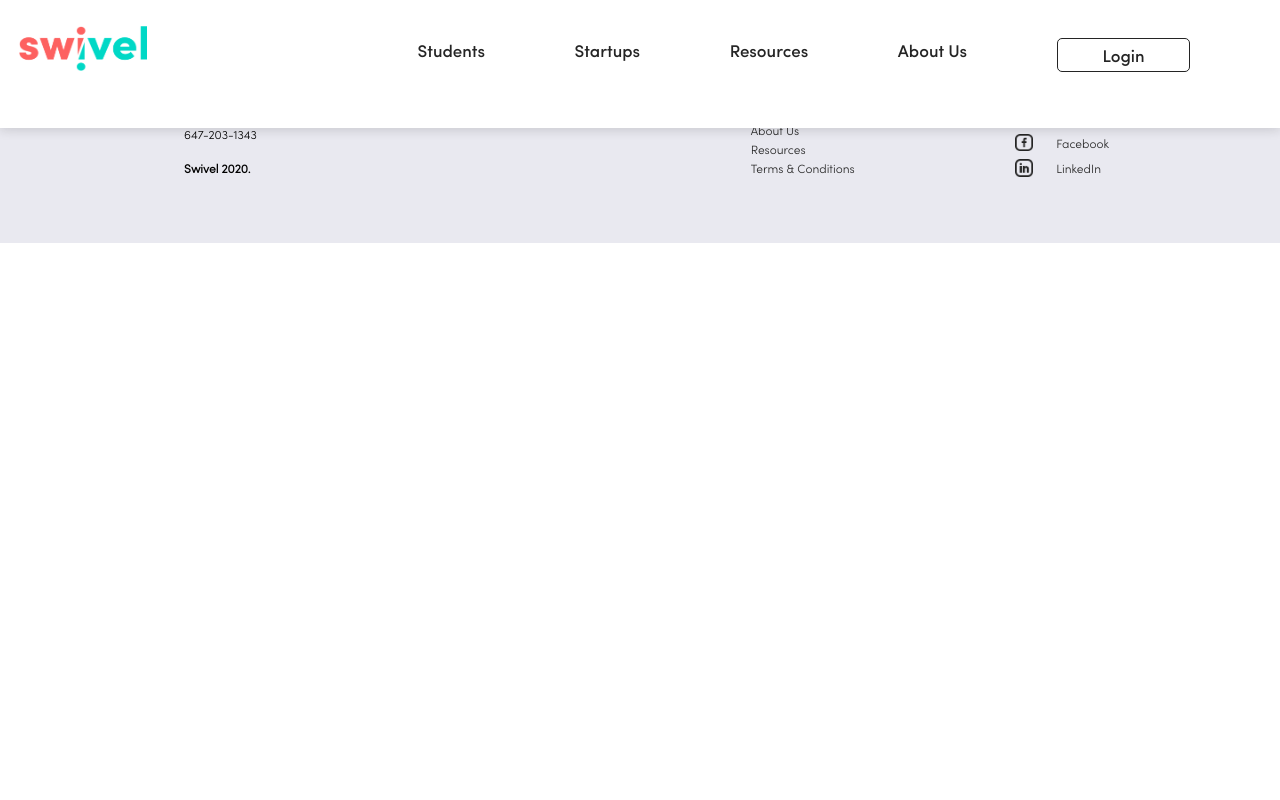
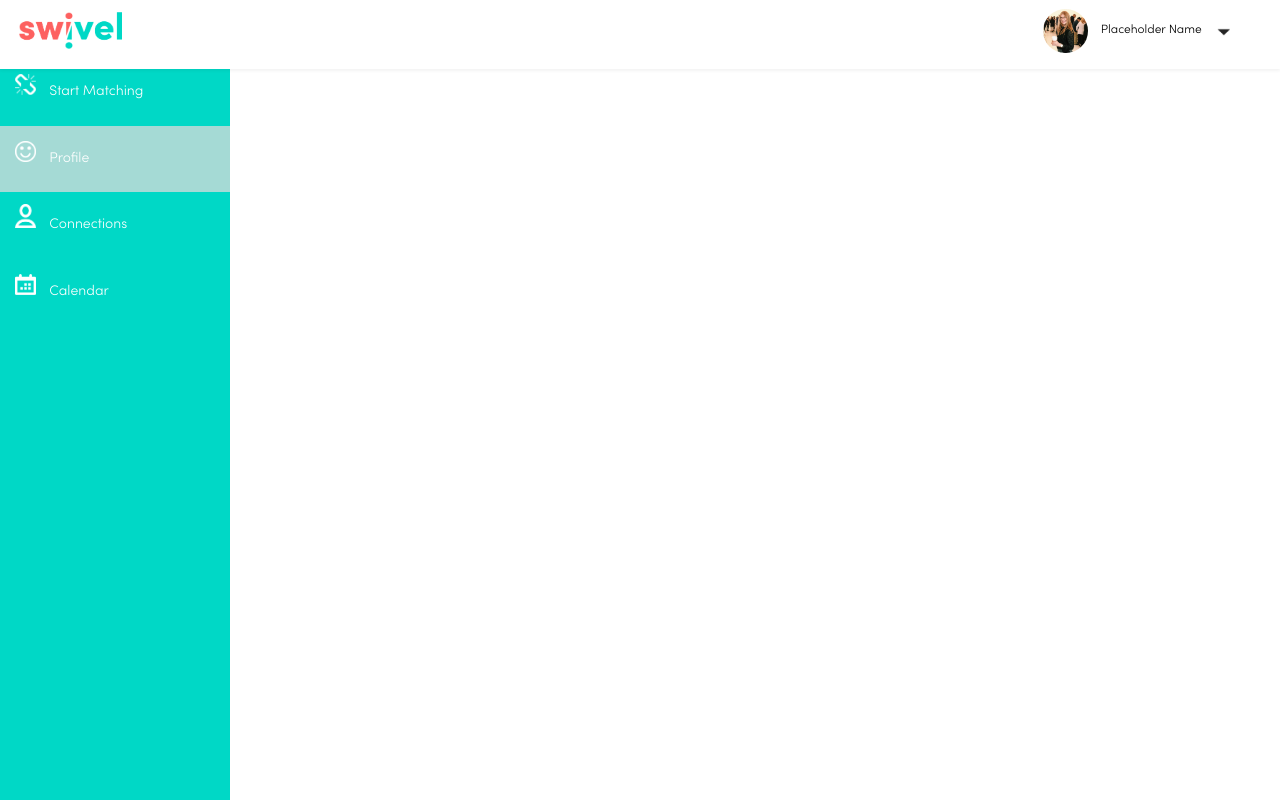
Before and after one commit to AnthonyMarsili/Swivel_Capstone, a React (Create React App) app in the folder swivel/: page /profile in a window 1280 px wide. Built offline with nearby package versions, Linux system fonts and the light colour scheme; no server answers; a web font is replaced by a local one; what aws-amplify would draw is missing.

Commit message:
side nav, top nav and dropdown styled. Dashboard redirect commented out for development

```diff
--- a/swivel/src/App.js
+++ b/swivel/src/App.js
@@ -23,7 +23,7 @@ import awsconfig from './aws-exports'
 Amplify.configure(awsconfig)
 
 function App() {
-    return (
+    /*return (
       <div className="container">
         <TopNav />
         <Route exact path="/" component={Landing} />
@@ -38,17 +38,17 @@ function App() {
         <Route exact path = '/dashboard' component = {Dashboard} />
         <Footer />
       </div>
-    )
-    /*return(
+    )*/
+    return(
       <div className="container">
         <MainNav />
         <SideNav />
-        <Route exact path="/" component={Matching} />
-        <Route exact path="/dashboard" component={Dashboard} />
+        <Route exact path="/" component={Dashboard} />
+        <Route exact path="/matching" component={Matching} />
         <Route exact path="/profile" component={Profile} />
         <Route exact path="/calendar" component={Calendar} />
       </div>
-    )*/
+    )
 }
 
 export default App
--- a/swivel/src/components/Dashboard.js
+++ b/swivel/src/components/Dashboard.js
@@ -1,8 +1,12 @@
+
+
 import React, { useState, useEffect } from 'react'
 import Amplify, { API, Auth, Hub } from 'aws-amplify'
 import {Link, Redirect} from 'react-router-dom'
 
 const Dashboard = ( ) => {
+  /*
+  Uncomment after dev
   const [redirectToLogin, setRedirectToLogin] = useState(false)
 
   useEffect(() => {
@@ -12,7 +16,7 @@ const Dashboard = ( ) => {
   })
 
   return (
-    <div className = "landing-info">
+    <div className = "dashboard">
     {
       redirectToLogin === true && (
         <Redirect to= '/login' />
@@ -27,6 +31,13 @@ const Dashboard = ( ) => {
     }
     </div>
   )
+  */
+  return(
+    <div>
+      <h1> Dashboard </h1>
+    </div>
+  )
+
 }
 
 export default Dashboard
--- a/swivel/src/components/MainNav.js
+++ b/swivel/src/components/MainNav.js
@@ -1,5 +1,6 @@
 import LogoFull from "../images/Logo_Full.png"
 import DropImg from "../images/dropdown.png"
+import DummyImg from "../images/student/student1.jpeg"
 
 import {NavLink} from 'react-router-dom'
 import { Auth, Hub } from 'aws-amplify'
@@ -18,14 +19,15 @@ const SideNav = () => {
     // if user is a student id = stud-side else id comp-nav
     <div className="main-nav">
       <img className="nav-logo" id="main-nav-logo" src={LogoFull} alt="Swivel_Logo" />
+      <img className="nav-info" id="profile-pic" src={DummyImg} alt="profile-pic" />
+      <p className="nav-info" id="profile-name"> Placeholder Name </p>
       <div className="nav-dropdown">
-        <img className="profile-pic" src="" alt="profile-pic" />
-        <p className="profile-name"> Placeholder Name <img className="nav-drop-img" src={DropImg} alt="drop"/> </p>
+        <img className="nav-drop-img" src={DropImg} alt="drop"/>
         <div className="nav-dropdown-content">
-          <p className="dropdown-opt"> <b> Status: </b> Online </p>
+          <p className="dropdown-opt" id="status"><b> Status: </b> Online </p>
           <NavLink exact to="/profile" className="dropdown-opt"><p className="dropdown-opt">Account Settings</p></NavLink>
           <NavLink exact to="https://forms.gle/Q1xkfrAP1bjLXDfW9" className="dropdown-opt"><p className="dropdown-opt">Feedback</p></NavLink>
-          <button className="dropdown-opt" onClick = {() => signOut()}>Log Out</button>
+          <button className="dropdown-opt" id="dropdown-logout" onClick = {() => signOut()}>Log Out</button>
         </div>
       </div>
     </div>
--- a/swivel/src/components/SignUp.js
+++ b/swivel/src/components/SignUp.js
@@ -2,7 +2,7 @@
 import StudImg from "../images/student/student-signup.png"
 import CompImg from "../images/company/company-signup.png"
 import SignupImg from "../images/signupimg.png"
-
+import VerifyImg from "../images/verificationCode.png"
 
 import {NavLink, Link, Redirect, Prompt} from 'react-router-dom' // not using Prompt rn
 import logo_full from '../images/Logo_Full.png'
@@ -143,15 +143,18 @@ function SignUp() {
       {
         formType === 'confirmSignUp' && (
           <div className="signup-form" id = "verify-form">
-            <h1 className="comp-heading1"> Take a moment to verify. </h1>
-            <p className="login-subtitle"> Verification Code. </p>
+            <img className="login-img" src={VerifyImg} alt="verify_image"/>
+            <h1 className="comp-heading1" id="verify-heading"> Take a moment to verify. </h1>
+            <p className="login-subtitle" id="verify-sub"> Verification Code. </p>
             <p className="para-body" id = "verify-para"> We have sent a 6 digit code to your email. </p>
-            <input className = "verification-box" name = 'authCode6' onChange = {onChange} type="text" maxlength="1"/>
-            <input className = "verification-box" name = 'authCode5' onChange = {onChange} type="text" maxlength="1"/>
-            <input className = "verification-box" name = 'authCode4' onChange = {onChange} type="text" maxlength="1"/>
-            <input className = "verification-box" name = 'authCode3' onChange = {onChange} type="text" maxlength="1"/>
-            <input className = "verification-box" name = 'authCode2' onChange = {onChange} type="text" maxlength="1"/>
-            <input className = "verification-box" name = 'authCode1' onChange = {onChange} type="text" maxlength="1"/>
+            <div className="verify-input">
+              <input className = "verification-box" name = 'authCode6' onChange = {onChange} type="text" inputmode = "numeric" maxlength="1"/>
+              <input className = "verification-box" name = 'authCode5' onChange = {onChange} type="text" inputmode = "numeric" maxlength="1"/>
+              <input className = "verification-box" name = 'authCode4' onChange = {onChange} type="text" inputmode = "numeric" maxlength="1"/>
+              <input className = "verification-box" name = 'authCode3' onChange = {onChange} type="text" inputmode = "numeric" maxlength="1"/>
+              <input className = "verification-box" name = 'authCode2' onChange = {onChange} type="text" inputmode = "numeric" maxlength="1"/>
+              <input className = "verification-box" name = 'authCode1' onChange = {onChange} type="text" inputmode = "numeric" maxlength="1"/>
+            </div>
             <button className="login-btn" id = "submit-btn" onClick = {() => confirmSignUp()}>Submit</button>
             <p className="para-body" id="resend-para"> It may take a minute to receive your code. <br></br> Didn't receive a code. <a><u>Resend Mail</u></a></p>
           </div>
--- a/swivel/src/index.css
+++ b/swivel/src/index.css
@@ -773,10 +773,8 @@ td {
   height: 100%;
   width: 18%;
   position: fixed;
-  z-index: 1;
-  top: 10%;
   left: 0;
-  padding-top: 15px;
+  padding-top: 38px;
 }
 
 #comp-nav{
@@ -810,42 +808,80 @@ td {
 /* Main Top Nav */
 .main-nav{
   width: 100%;
-  height: 10%;
+  height: 6%;
+  z-index: 5;
   background-color: white;
   box-shadow: 0px 2px 3px #0000000D;
-  position: absolute;
+  position: fixed;
 }
 
 #main-nav-logo{
   width: 8%;
-  padding-top: 1%;
+  margin-top: -2.7%;
+}
+
+.nav-info{
+  position: absolute;
+  z-index: 7;
+  margin-left: 72%;
+}
+
+#profile-pic{
+  width: 3.5%;
+  border-radius: 100%;
+  margin-top: -1%;
+}
+
+#profile-name{
+  margin-right: 1%;
+  margin-top: -0.01%;
+  font-size: 12px;
+  margin-left: 86%;
 }
 
 .nav-drop-img{
-  width: 8%;
+  width: 20%;
+  float: right;
+  margin-right: 80%;
+  margin-top: 10%;
 }
 
 .nav-dropdown{
   float: right;
   display: inline;
+  text-align: center;
 }
 
 .nav-dropdown-content {
   display: none;
-  position: absolute;
-  background-color: #f1f1f1;
+  position: relative;
+  background-color: white;
   min-width: 160px;
-  box-shadow: 0px 8px 16px 0px rgba(0,0,0,0.2);
-  z-index: 1;
+  box-shadow: 0px 2px 10px #00000027;
+  z-index: 8 !important;
+  margin-right: 50%;
 }
 
 .dropdown-opt {
   color: black;
-  padding: 12px 16px;
+  padding: 2px 16px;
   text-decoration: none;
   display: block;
+  font-size: 14px;
+}
+
+#dropdown-logout{
+  background-color: white;
+  border: none;
+  width: 100%;
+  padding: 15px 0px;
 }
 
 .dropdown-opt:hover {background-color: #ddd;}
 
 .nav-dropdown:hover .nav-dropdown-content {display: block;}
+
+#dropdown-logout:hover{
+  background-color: #ddd;
+  cursor: pointer;
+}
```
